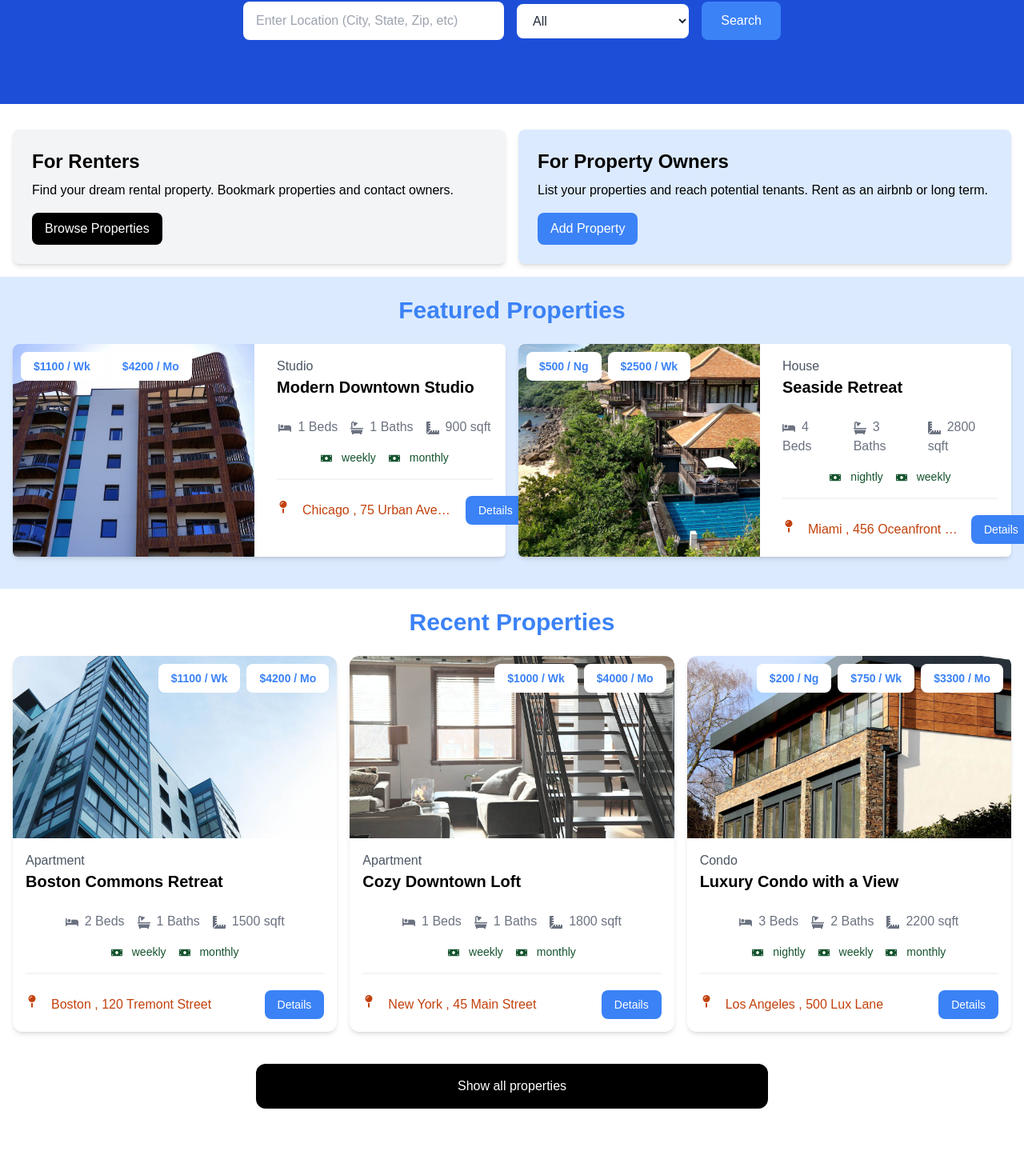
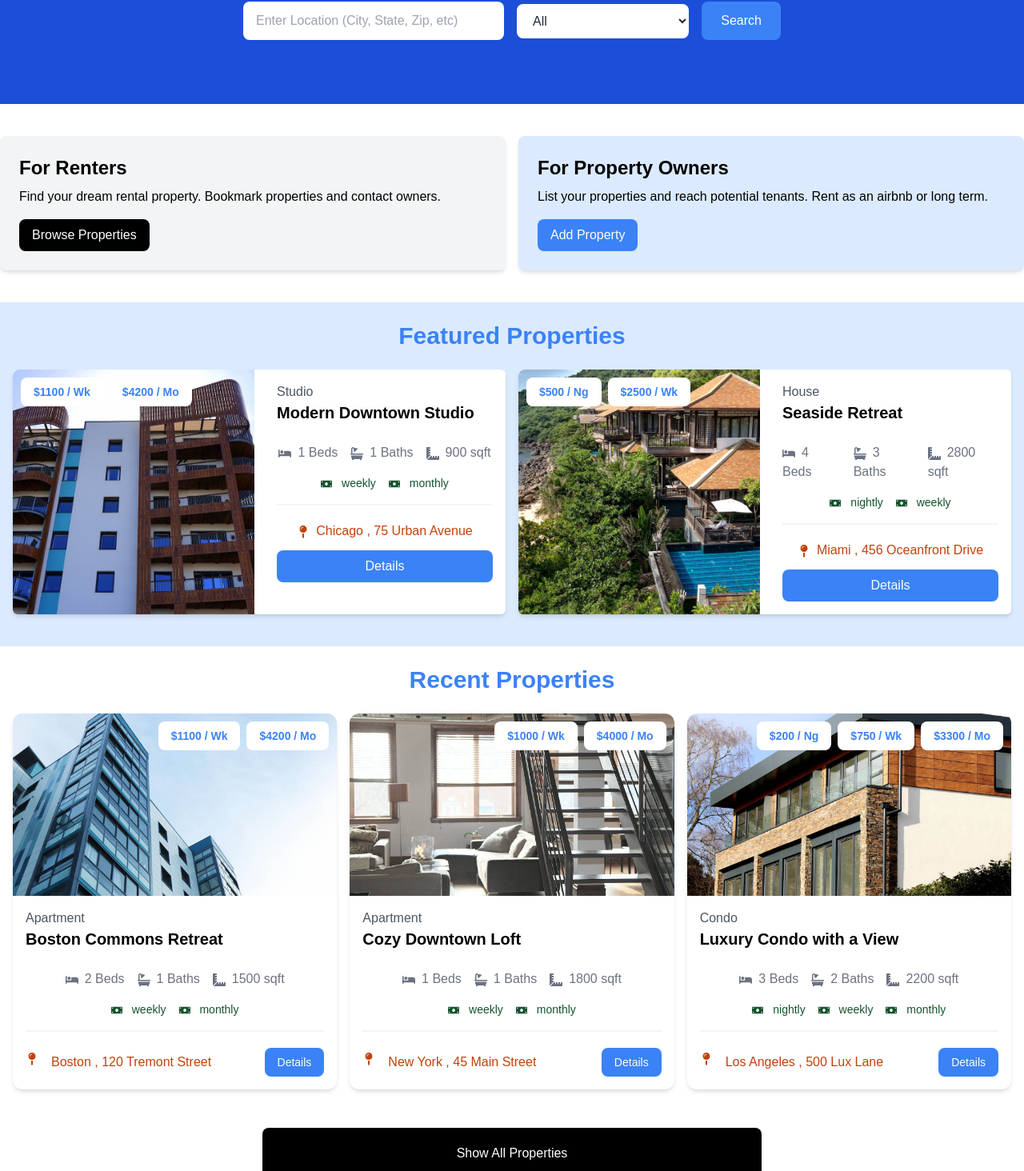
Before and after one commit to Sabbaghh/jump-properties, a Next.js app: page / in a window 1280 px wide. Shown: the part 291-1755 px from the top of the page at 80% size. Built offline with nearby package versions, Linux system fonts and the light colour scheme.

Commit message:
Fixing styling

```diff
--- a/components/FeaturedProperties.tsx
+++ b/components/FeaturedProperties.tsx
@@ -11,7 +11,7 @@ const FeaturedProperties = () => {
       </h2>
       {featuredProperties.length > 0 ? (
         <>
-          <div className="container-xl m-auto grid grid-cols-1 gap-4 lg:container md:grid-cols-2">
+          <div className="container-xl m-auto grid grid-cols-1 gap-4 lg:container lg:grid-cols-2">
             {featuredProperties.map((property, index) => (
               <PropertyCard key={index} {...property} />
             ))}
--- a/components/Hero.tsx
+++ b/components/Hero.tsx
@@ -1,7 +1,7 @@
 const Hero = () => {
   return (
-    <section className="bg-blue-700 py-20 mb-4">
-      <div className="max-w-7xl mx-auto px-4 sm:px-6 lg:px-8 flex flex-col items-center">
+    <section className="bg-blue-700 py-20">
+      <div className="mx-auto flex max-w-7xl flex-col items-center px-4 sm:px-6 lg:px-8">
         <div className="text-center">
           <h1 className="text-4xl font-extrabold text-white sm:text-5xl md:text-6xl">
             Find The Perfect Rental
@@ -11,8 +11,8 @@ const Hero = () => {
           </p>
         </div>
         {/* <!-- Form Component --> */}
-        <form className="mt-3 mx-auto max-w-2xl w-full flex flex-col md:flex-row items-center">
-          <div className="w-full md:w-3/5 md:pr-2 mb-4 md:mb-0">
+        <form className="mx-auto mt-3 flex w-full max-w-2xl flex-col items-center md:flex-row">
+          <div className="mb-4 w-full md:mb-0 md:w-3/5 md:pr-2">
             <label htmlFor="location" className="sr-only">
               Location
             </label>
@@ -20,7 +20,7 @@ const Hero = () => {
               type="text"
               id="location"
               placeholder="Enter Location (City, State, Zip, etc)"
-              className="w-full px-4 py-3 rounded-lg bg-white text-gray-800 focus:outline-none focus:ring focus:ring-blue-500"
+              className="w-full rounded-lg bg-white px-4 py-3 text-gray-800 focus:outline-none focus:ring focus:ring-blue-500"
             />
           </div>
           <div className="w-full md:w-2/5 md:pl-2">
@@ -29,7 +29,7 @@ const Hero = () => {
             </label>
             <select
               id="property-type"
-              className="w-full px-4 py-3 rounded-lg bg-white text-gray-800 focus:outline-none focus:ring focus:ring-blue-500"
+              className="w-full rounded-lg bg-white px-4 py-3 text-gray-800 focus:outline-none focus:ring focus:ring-blue-500"
             >
               <option value="All">All</option>
               <option value="Apartment">Apartment</option>
@@ -44,7 +44,7 @@ const Hero = () => {
           </div>
           <button
             type="submit"
-            className="md:ml-4 mt-4 md:mt-0 w-full md:w-auto px-6 py-3 rounded-lg bg-blue-500 text-white hover:bg-blue-600 focus:outline-none focus:ring focus:ring-blue-500"
+            className="mt-4 w-full rounded-lg bg-blue-500 px-6 py-3 text-white hover:bg-blue-600 focus:outline-none focus:ring focus:ring-blue-500 md:ml-4 md:mt-0 md:w-auto"
           >
             Search
           </button>
--- a/components/InfoBoxes.tsx
+++ b/components/InfoBoxes.tsx
@@ -1,11 +1,8 @@
 import InfoBox from "./InfoBox";
 import { InfoBoxDataType } from "@/types/infoBox";
-
 const InfoBoxes = () => {
   return (
-    <section>
-      <div className="container-xl m-auto lg:container">
-        <div className="grid grid-cols-1 gap-4 rounded-lg p-4 md:grid-cols-2">
+    <section className="m-auto my-10 grid grid-cols-1 gap-4 md:container md:grid-cols-2">
       {infoBoxesData.map((infoBox, index) => (
         <InfoBox
           key={index}
@@ -16,8 +13,6 @@ const InfoBoxes = () => {
           LinkColor={infoBox.LinkColor}
         />
       ))}
-        </div>
-      </div>
     </section>
   );
 };
--- a/components/PropertyCardVertical.tsx
+++ b/components/PropertyCardVertical.tsx
@@ -80,16 +80,16 @@ const PropertyCardVertical = (props: PropertyType) => {
         </div>
 
         <div className="mb-5 border border-gray-100"></div>
-        <div className="flex flex-col justify-between gap-3 lg:flex-row">
-          <div className="flex gap-2 self-center lg:mb-0">
+        <div className="sm:grid-col-2 grid gap-3 sm:flex-row">
+          <div className="overflow-hidden text-center">
             <FaMapPin className="mr-2 inline text-orange-700" />
-            <span className="w-48 overflow-hidden text-ellipsis text-nowrap text-orange-700">
+            <span className="overflow-hidden text-ellipsis text-nowrap text-orange-700">
               {location.city} , {location.street}
             </span>
           </div>
           <Link
             href={`/properties/${_id}`}
-            className="h-[36px] rounded-lg bg-blue-500 px-4 py-2 text-center text-sm text-white hover:bg-blue-600"
+            className="rounded-lg bg-blue-500 p-2 px-4 text-center text-white hover:bg-blue-600"
           >
             Details
           </Link>
--- a/components/RecentProperties.tsx
+++ b/components/RecentProperties.tsx
@@ -11,7 +11,7 @@ const RecentProperties = () => {
         </h2>
         {recentProperties.length > 0 ? (
           <>
-            <div className="grid grid-cols-1 gap-4 md:grid-cols-3">
+            <div className="grid grid-cols-1 gap-4 lg:grid-cols-3">
               {recentProperties.map((property, index) => (
                 <PropertyCard key={index} {...property} />
               ))}
@@ -20,14 +20,11 @@ const RecentProperties = () => {
         ) : (
           <p>No data</p>
         )}
-      </section>
-
-      <section className="container-xl m-auto lg:container">
         <Link
-          className="m-auto block w-1/2 rounded-xl bg-black py-4 text-center text-white hover:bg-gray-800"
           href="/properties"
+          className="m-auto mt-12 block rounded-lg bg-black p-5 text-center text-white sm:w-1/2"
         >
-          Show all properties
+          Show All Properties
         </Link>
       </section>
     </>
```
Lines whose indentation alone changed are shown as unchanged.
